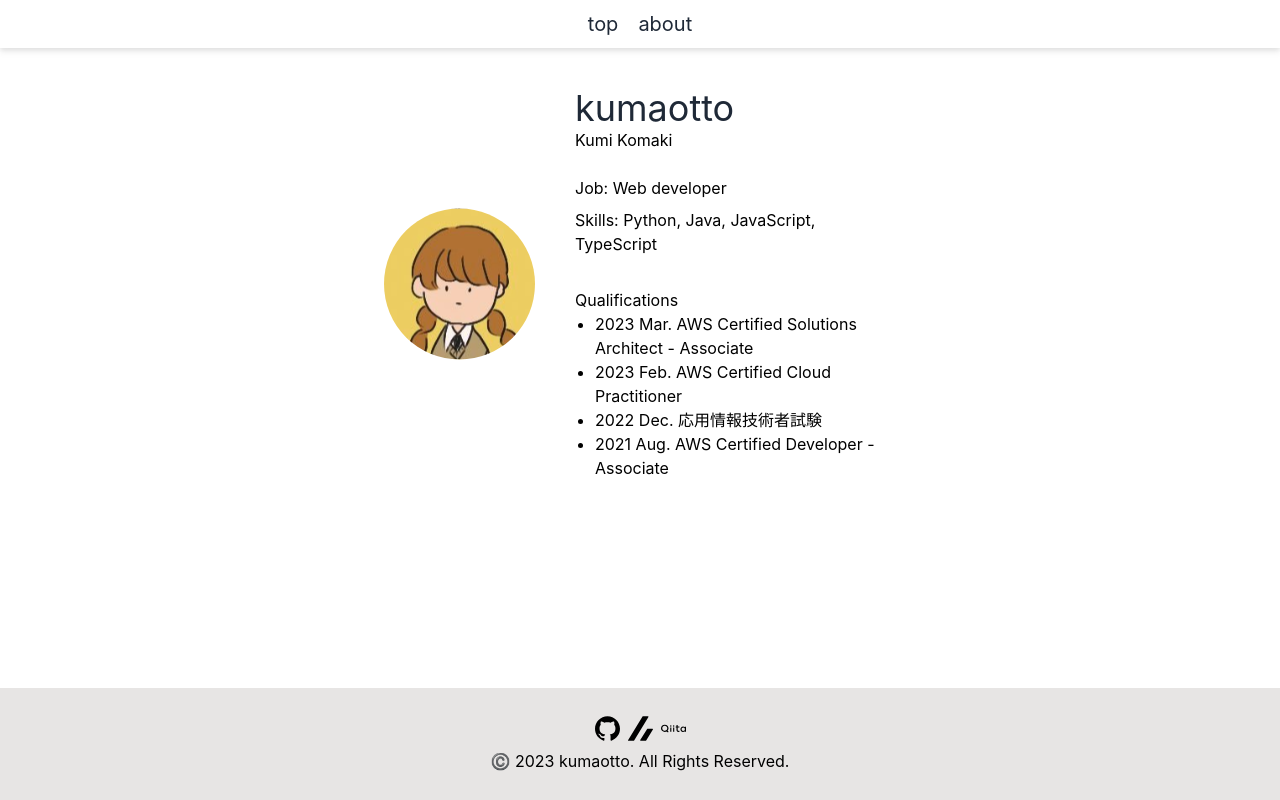
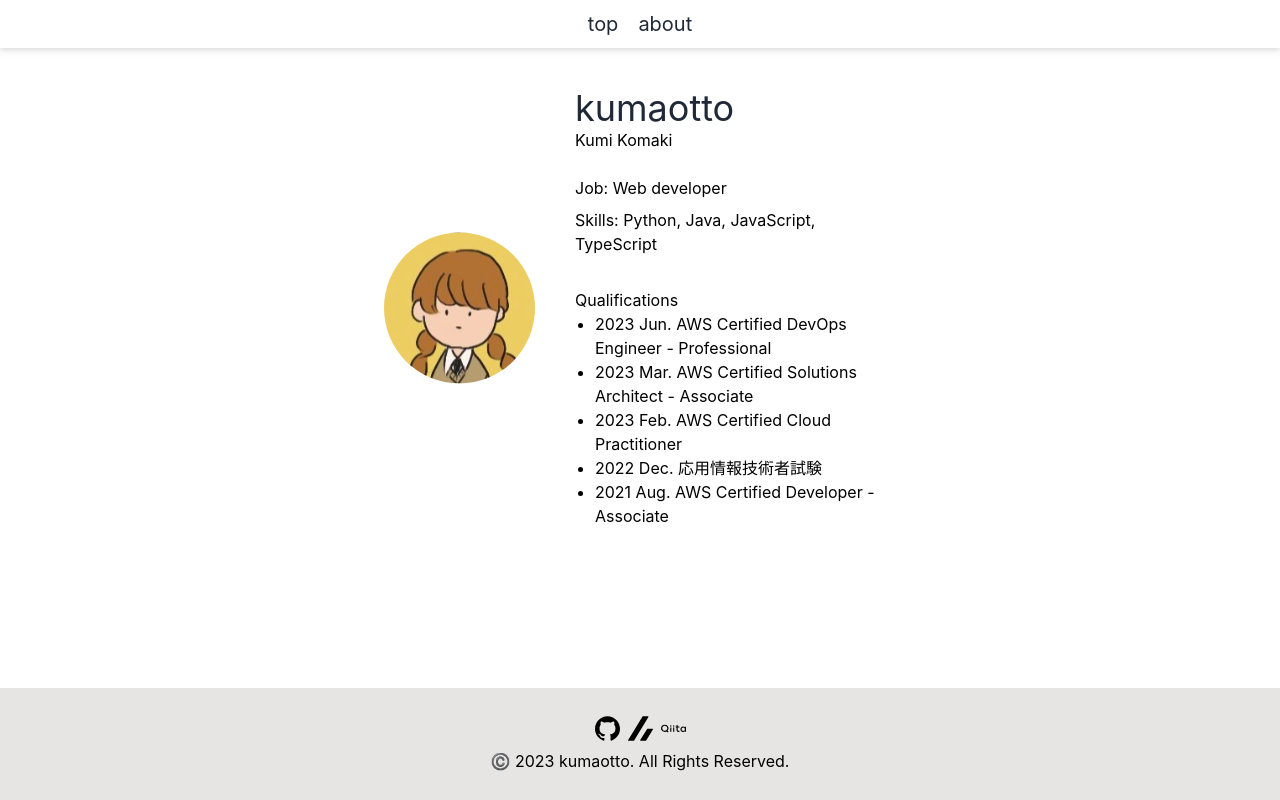
Before and after one commit to kumaotto/blog, a Next.js app: page /about in a window 1280 px wide. Built offline with nearby package versions, Linux system fonts and the light colour scheme.

Commit message:
Add SOA certification

```diff
--- a/src/pages/about/index.tsx
+++ b/src/pages/about/index.tsx
@@ -18,6 +18,7 @@ const About: NextPage = () => {
               <br />
               <p className="w-fit mx-auto md:ml-0">Qualifications</p>
               <ul className="list-disc pl-5 text-left w-fit mx-auto sm:mx-0">
+                <li>2023 Jun. AWS Certified DevOps Engineer - Professional</li>
                 <li>2023 Mar. AWS Certified Solutions Architect - Associate</li>
                 <li>2023 Feb. AWS Certified Cloud Practitioner</li>
                 <li>2022 Dec. 応用情報技術者試験</li>
```
